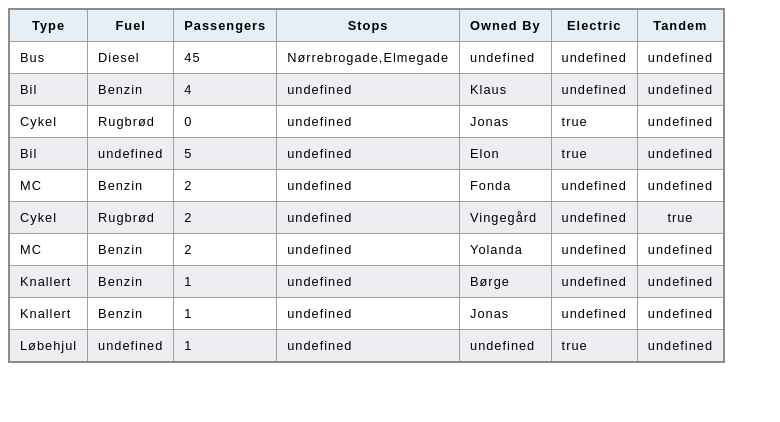
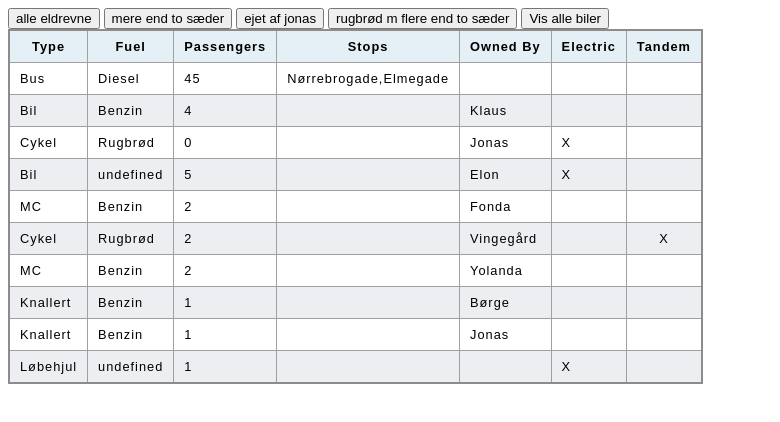
Before and after one commit to Fridalindbjerg/exercises, a plain HTML site: page filter_oevelse_starter_files_table/index.html in a window 1280 px wide. Shown: the whole page, without its empty margins (0-780 px from the left). Drawn offline with Linux system fonts and the light colour scheme.

Commit message:
finished table

```diff
--- a/filter_oevelse_starter_files_table/index.html
+++ b/filter_oevelse_starter_files_table/index.html
@@ -25,8 +25,22 @@
             </tr>
         </thead>
         <tbody></tbody>
+<div>
 
+    <button id="eldrevne">alle eldrevne</button>
+    <button id="mereEndTo">
+        mere end to sæder
+    </button>
+    <button id="jonas">
+        ejet af jonas
+    </button>
+    <button id="rugbrod">
+        rugbrød m flere end to sæder
+    </button>    <button id="showAll">
+Vis alle biler
 
+    </button>
+</div>
 </body>
 
 </html>
--- a/filter_oevelse_starter_files_table/script.js
+++ b/filter_oevelse_starter_files_table/script.js
@@ -11,18 +11,127 @@ const vehicles = [
   { type: "Løbehjul", passengers: 1, isElectric: true },
 ];
 const tbodyPointer = document.querySelector("tbody");
+const btn_eldrevne = document.querySelector("#eldrevne");
+const btn_mereEndTo = document.querySelector("#mereEndTo");
+const btn_jonas = document.querySelector("#jonas");
+const btn_rugbrød = document.querySelector("#rugbrod");
+const btn_showAll = document.querySelector("#showAll");
+
 showTheseVehicles(vehicles);
 
+btn_eldrevne.addEventListener("click", () => showTheseVehicles(onlyElectricVehicles));
+btn_mereEndTo.addEventListener("click", () => showTheseVehicles(onlyTwoSeatVehicles));
+btn_jonas.addEventListener("click", () => showTheseVehicles(ownedByJonas));
+btn_rugbrød.addEventListener("click", () => showTheseVehicles(rugbrødMedSæder));
+btn_showAll.addEventListener("click", () => showTheseVehicles(vehicles));
+
+// showTheseVehicles(vehicles);
+
+//*********************************/
+
+function isElektrisk(vehicles) {
+  if (vehicles.isElectric === true) {
+    return true;
+  }
+}
+const onlyElectricVehicles = vehicles.filter(isElektrisk);
+console.log("onlyElectricVehicles", onlyElectricVehicles);
+
+// showTheseVehicles(onlyElectricVehicles);
+
+//*********************************/
+
+function isTwoSeats(vehicles) {
+  if (vehicles.passengers > 2) {
+    return true;
+  }
+}
+
+const onlyTwoSeatVehicles = vehicles.filter(isTwoSeats);
+console.log("onlyTwoSeatVehicles", onlyTwoSeatVehicles);
+
+// showTheseVehicles(onlyTwoSeatVehicles);
+
+//*********************************/
+
+function isOwnedByJonas(vehicles) {
+  if (vehicles.ownedBy === "Jonas") {
+    return true;
+  }
+}
+
+const ownedByJonas = vehicles.filter(isOwnedByJonas);
+console.log("OwnedByJonas", ownedByJonas);
+
+// showTheseVehicles(ownedByJonas);
+
+//*********************************/
+
+function rugbrodMedFlere(vehicles) {
+  if (vehicles.fuel === "Rugbrød" && vehicles.passengers > 1) {
+    return true;
+  }
+}
+
+const rugbrødMedSæder = vehicles.filter(rugbrodMedFlere);
+console.log("rugbrødMedSæder", rugbrødMedSæder);
+
+// showTheseVehicles(rugbrødMedSæder);
+
+// function showTheseVehicles(arr) {
+//   arr.forEach((each) => {
+//     tbodyPointer.innerHTML += `<tr>
+//   <td>${each.type}</td>
+//   <td>${each.fuel}</td>
+//   <td>${each.passengers}</td>
+//   <td>${each.stops}</td>
+//   <td>${each.ownedBy}</td>
+//   <td>${each.isElectric}</td>
+//   <td>${each.isTandem}</td>
+// </tr>`;
+//   });
+// }
 function showTheseVehicles(arr) {
+  tbodyPointer.innerHTML = "";
+
+  let sanitizedStops;
   arr.forEach((each) => {
+    // console.log("each.stops", each.stops);
+    if (each.stops === undefined) {
+      sanitizedStops = " ";
+    } else {
+      sanitizedStops = each.stops;
+    }
+    // console.log("each.ownedBy", each.ownedBy);
+    let ifOwnedBy;
+    if (each.ownedBy === undefined) {
+      ifOwnedBy = " ";
+    } else {
+      ifOwnedBy = each.ownedBy;
+    }
+
+    let ifElektrisk;
+    if (each.isElectric === undefined) {
+      ifElektrisk = " ";
+    } else {
+      ifElektrisk = "X";
+    }
+
+    let ifTandem;
+    if (each.isTandem === undefined) {
+      ifTandem = " ";
+    } else {
+      ifTandem = "X";
+    }
+
     tbodyPointer.innerHTML += `<tr>
   <td>${each.type}</td>
   <td>${each.fuel}</td>
   <td>${each.passengers}</td>
-  <td>${each.stops}</td>
-  <td>${each.ownedBy}</td>
-  <td>${each.isElectric}</td>
-  <td>${each.isTandem}</td>
+  <td>${sanitizedStops}</td>
+  <td>${ifOwnedBy}</td>
+  <td>${ifElektrisk}</td>
+  <td>${ifTandem}</td>
 </tr>`;
   });
 }
```
